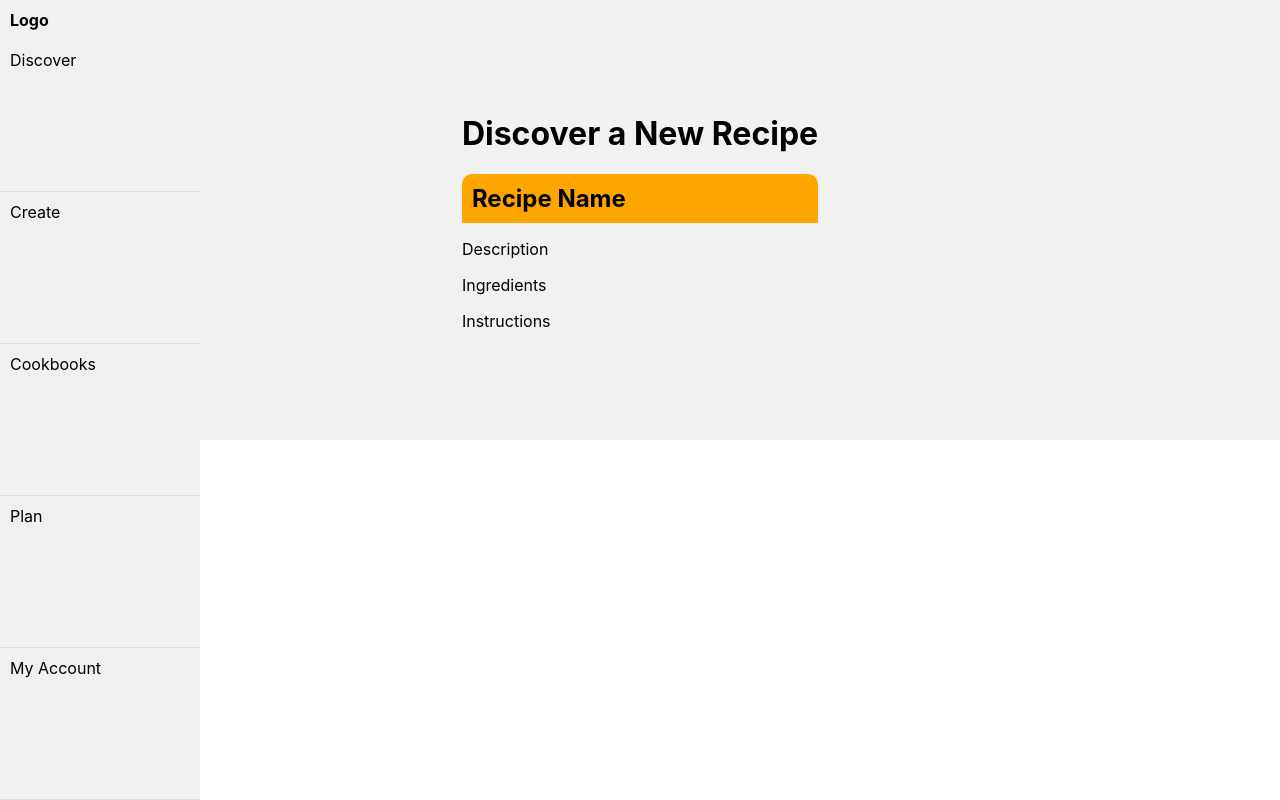
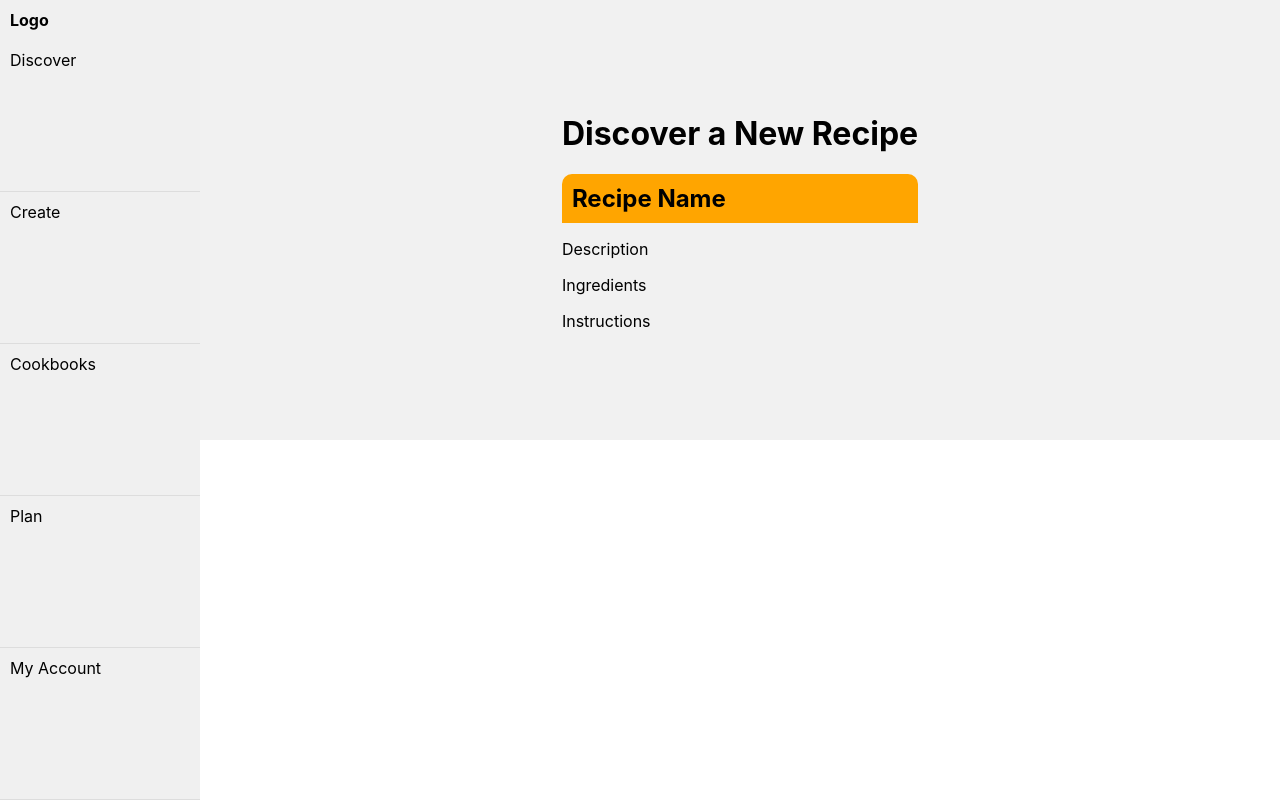
Before and after one commit to Fabolin99/Recipe-Web-App, a React (Create React App) app in the folder recipe-web-app/: page / in a window 1280 px wide. Built offline with nearby package versions, Linux system fonts and the light colour scheme.

Commit message:
make grid column

```diff
--- a/recipe-web-app/src/App.css
+++ b/recipe-web-app/src/App.css
@@ -29,3 +29,16 @@
   --font-primary: "Helvetica Neue", Arial, sans-serif;
   --font-secondary: Georgia, "Times New Roman", serif;
 }
+
+.app {
+  display: grid;
+  grid-template-columns: 200px 1fr;
+}
+
+.navigation-bar {
+  grid-column: 1 / 2;
+}
+
+.view {
+  grid-column: 2 / 3;
+}
--- a/recipe-web-app/src/App.js
+++ b/recipe-web-app/src/App.js
@@ -12,9 +12,10 @@ function App() {
 
   const [formSwitch, setOnFormSwitch] = useState(true)
   return (
-    <div>
+    <div className="app">
       <BrowserRouter>
         <NavigationBar />
+        <div className="view">
         <Routes>
           <Route path="/" element={<HomePage />} />
           <Route path="/create" element={<NotFound />} />
@@ -22,6 +23,7 @@ function App() {
           <Route path="/plan" element={<RecipePlanner />} />
           <Route path="/myaccout" element={<NotFound />} />
         </Routes>
+        </div>
       </BrowserRouter>
     </div>
   );
--- a/recipe-web-app/src/components/Navigation.css
+++ b/recipe-web-app/src/components/Navigation.css
@@ -1,5 +1,4 @@
 .navigation-bar {
-    position: fixed;  /* Make navigation bar fixed */
     display: flex;
     flex-direction: column;
     height: 100vh; /* Set the navigation bar to occupy the full viewport height */
```
